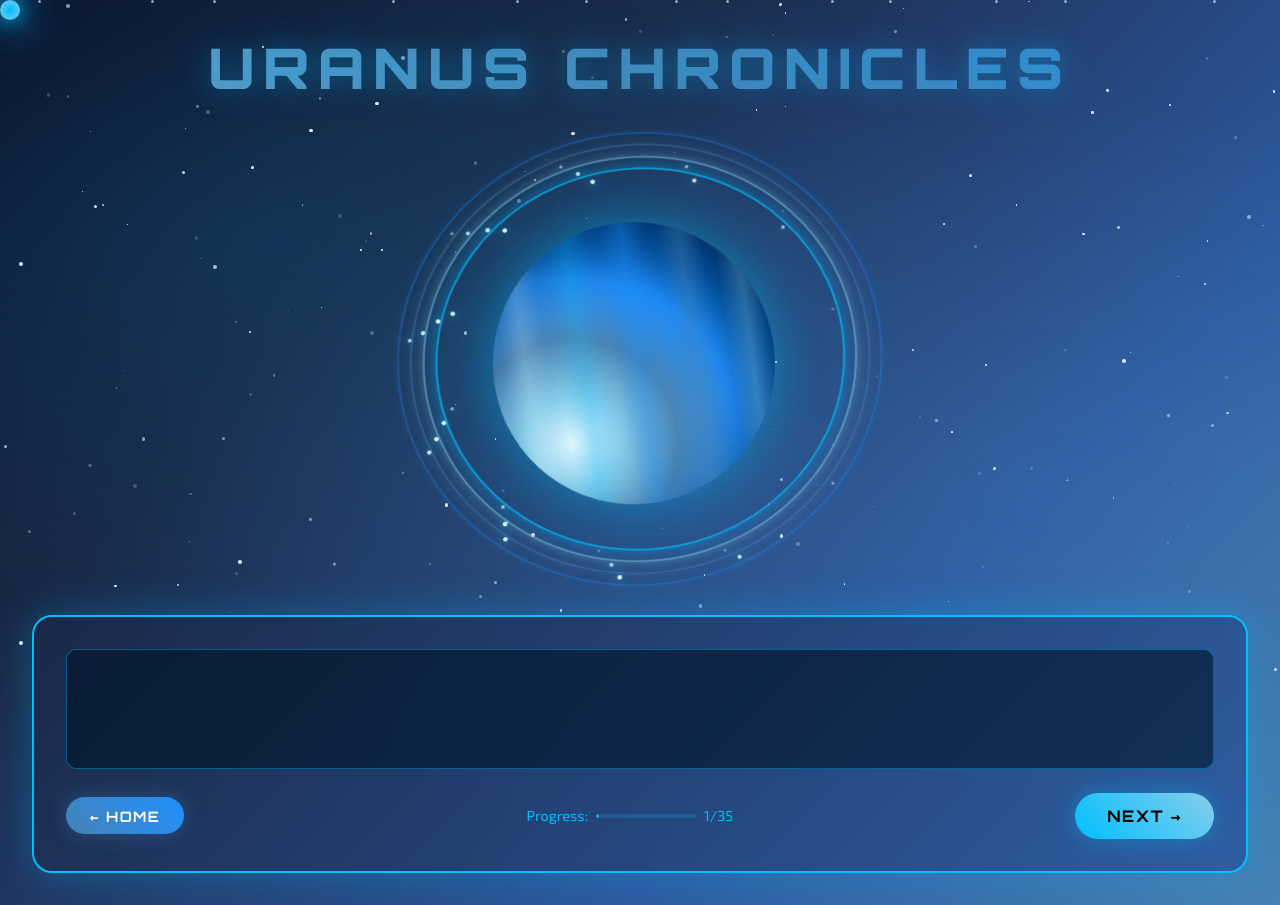
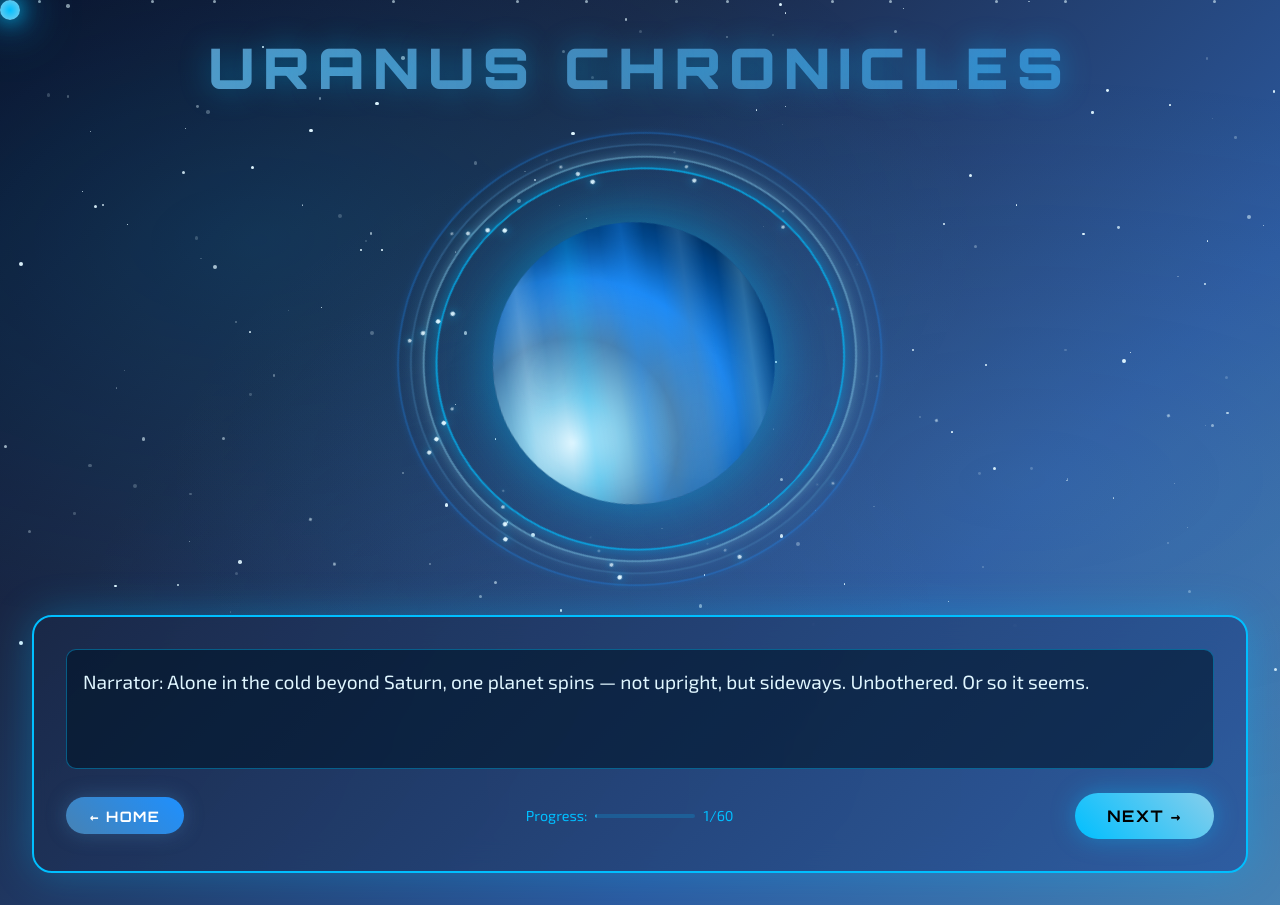
Before and after one commit to zGamingTechz/The-Planet-Story, a Flask app: page /uranus in a window 1280 px wide. Run offline with Flask 3, Linux system fonts and the light colour scheme.

Commit message:
Completed uranus's story (narration)

```diff
--- a/app.py
+++ b/app.py
@@ -404,7 +404,73 @@ def saturn_story():
 
 @app.route("/uranus", methods=["GET", "POST"])
 def uranus_story():
-    return render_template("uranus.html")
+    story = [
+        "Narrator: Alone in the cold beyond Saturn, one planet spins — not upright, but sideways. Unbothered. Or so it seems.",
+        "Mars: (squinting) Yo, Uranus is sideways again. Someone get him a cosmic chiropractor.",
+        "Mercury: (grinning) Seriously, how do you even *spin* like that?",
+        "Venus: It’s like he’s always... drifting. Like he’s avoiding us.",
+        "Jupiter: (concerned) He’s not avoiding. That’s just how he’s always been.",
+        "Neptune: (quietly) Not always.",
+        "Uranus: (enters, slow) You talk like I chose this.",
+        "Earth: We didn’t mean it like that... We just don’t understand you.",
+        "Uranus: That’s the point. You never tried to.",
+        "Saturn: We assumed you were... private. Eccentric.",
+        "Uranus: No. You assumed I was strange. Broken. Off.",
+        "Mars: (awkwardly) I mean... you *are* tilted 98 degrees.",
+        "Uranus: Do you know *why* I tilt? Why I orbit like I'm wounded?",
+        "Mercury: No one ever said—",
+        "Uranus: Because no one ever asked.",
+        "Jupiter: Then tell us. What happened?",
+        "Uranus: A long time ago... I was hit. Hard. By something massive.",
+        "Uranus: It changed me. Threw me sideways. Spun me into someone I didn’t recognize.",
+        "Venus: (softly) You were... hurt?",
+        "Uranus: Not just hurt. Rewritten.",
+        "Saturn: That’s why your moons spin like you... why your rings orbit at your side.",
+        "Neptune: Why your core stays cold. Closed off.",
+        "Uranus: I didn’t just fall. I had to *learn* to spin again.",
+        "Earth: You were quiet all this time... hiding that?",
+        "Uranus: I wasn’t hiding. I was surviving.",
+        "Mars: Damn... and we just called you weird.",
+        "Mercury: I'm sorry, man. We joke too much. Didn’t realize you were carrying that.",
+        "Uranus: I don’t want pity. Just... space to exist without being mocked.",
+        "Venus: You’ve had it harder than any of us... and you never said a word.",
+        "Uranus: Words felt too small. When you’ve been struck by a planet... silence feels safer.",
+        "Saturn: You're not broken, Uranus. You’re *resilient*.",
+        "Neptune: You kept orbiting. That's more than most would do.",
+        "Earth: You're still part of this family. Tilted or not.",
+        "Uranus: I used to wish I could spin like you. Stand tall. Straight. 'Normal.'",
+        "Uranus: But now... I just spin anyway.",
+        "Jupiter: That’s all any of us really do. Just spin through it.",
+        "Mars: You made your own gravity, sideways and all. That’s kinda badass.",
+        "Uranus: (smiles faintly) I guess... I just wanted to be understood.",
+        "Narrator: The planets fall silent, not with shame — but with understanding.",
+        "Narrator: They once saw a punchline. Now they see a survivor.",
+        "Venus: We’ll stop calling you the odd one.",
+        "Saturn: From now on, you’re not 'off.' You're unique. And strong.",
+        "Neptune: You didn’t fall apart. You realigned.",
+        "Earth: You may spin different... but you never stopped spinning.",
+        "Uranus: (softly) Maybe being sideways... isn’t so wrong after all.",
+        "Narrator: In the cold, tilted twilight, Uranus keeps spinning — not as a misfit, but as a monument.",
+        "Narrator: To trauma. To adaptation. To finding rhythm in the wreckage.",
+        "Narrator: He is not the loudest. Not the brightest. But he is proof... that damage isn't the end.",
+
+        # SCIENCE FACTS
+        "Narrator: Uranus spins on its side — with a 98-degree axial tilt — likely due to a massive early impact.",
+        "Narrator: Its moons and rings orbit along this tilted axis, following Uranus’s strange path.",
+        "Narrator: Unlike most planets, Uranus radiates almost no internal heat — possibly due to a disrupted core.",
+        "Narrator: It’s the coldest planet in the solar system, with temperatures dropping below -220°C.",
+        "Narrator: But despite its tilt and silence, Uranus remains in perfect orbit — steady, strange, and unshaken."
+    ]
+
+    if request.method == "POST":
+        data = request.get_json()
+        story_part = data.get("story_part")
+
+        return jsonify({
+            "text": story[story_part]
+        })
+
+    return render_template("uranus.html", story = story[0])
 
 
 @app.route("/venus", methods=["GET", "POST"])
--- a/templates/uranus.html
+++ b/templates/uranus.html
@@ -579,7 +579,7 @@
 
         // Story management
         let currentStoryPart = 1;
-        let totalParts = 35;
+        let totalParts = 60;
         let isTyping = false;
 
         // Typing animation function
```
